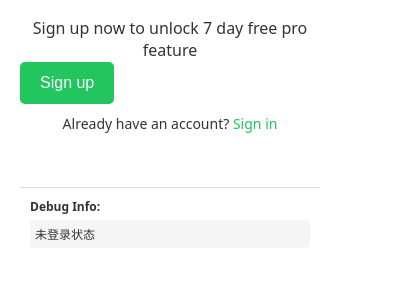
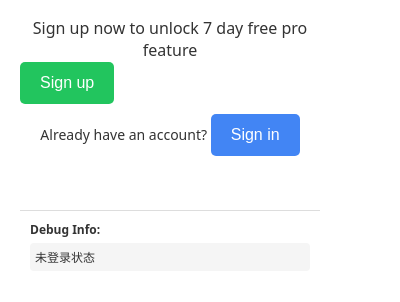
Before and after one commit to winstonsolutions/day-progress-bar-extension, a browser extension: page popup.html in a window 400 px wide. Shown: the part 118-420 px from the top of the page. Drawn offline with Linux system fonts and the light colour scheme.

Commit message:
buttom signin

```diff
--- a/popup.html
+++ b/popup.html
@@ -74,6 +74,10 @@
       color: #22c55e;
       cursor: pointer;
       text-decoration: none;
+      background: none;
+      border: none;
+      padding: 0;
+      font: inherit;
     }
     .signin-link:hover {
       text-decoration: underline;
@@ -157,6 +161,20 @@
       padding: 5px;
       border-radius: 4px;
     }
+    .signin-btn {
+      background-color: #4285F4;
+      color: white;
+      padding: 12px 20px;
+      border: none;
+      border-radius: 5px;
+      font-size: 16px;
+      font-weight: 500;
+      cursor: pointer;
+      text-align: center;
+    }
+    .signin-btn:hover {
+      background-color: #3367d6;
+    }
   </style>
 </head>
 <body>
@@ -169,7 +187,7 @@
     <div id="not-logged-in" style="display: none;">
       <p class="user-promo">Sign up now to unlock 7 day free pro feature</p>
       <button id="signup-btn" class="signup-btn">Sign up</button>
-      <p class="signin-text">Already have an account? <span id="signin-btn" class="signin-link">Sign in</span></p>
+      <p class="signin-text">Already have an account? <button id="signin-btn" class="signin-btn">Sign in</button></p>
     </div>
 
     <!-- 免费用户状态 -->
```
